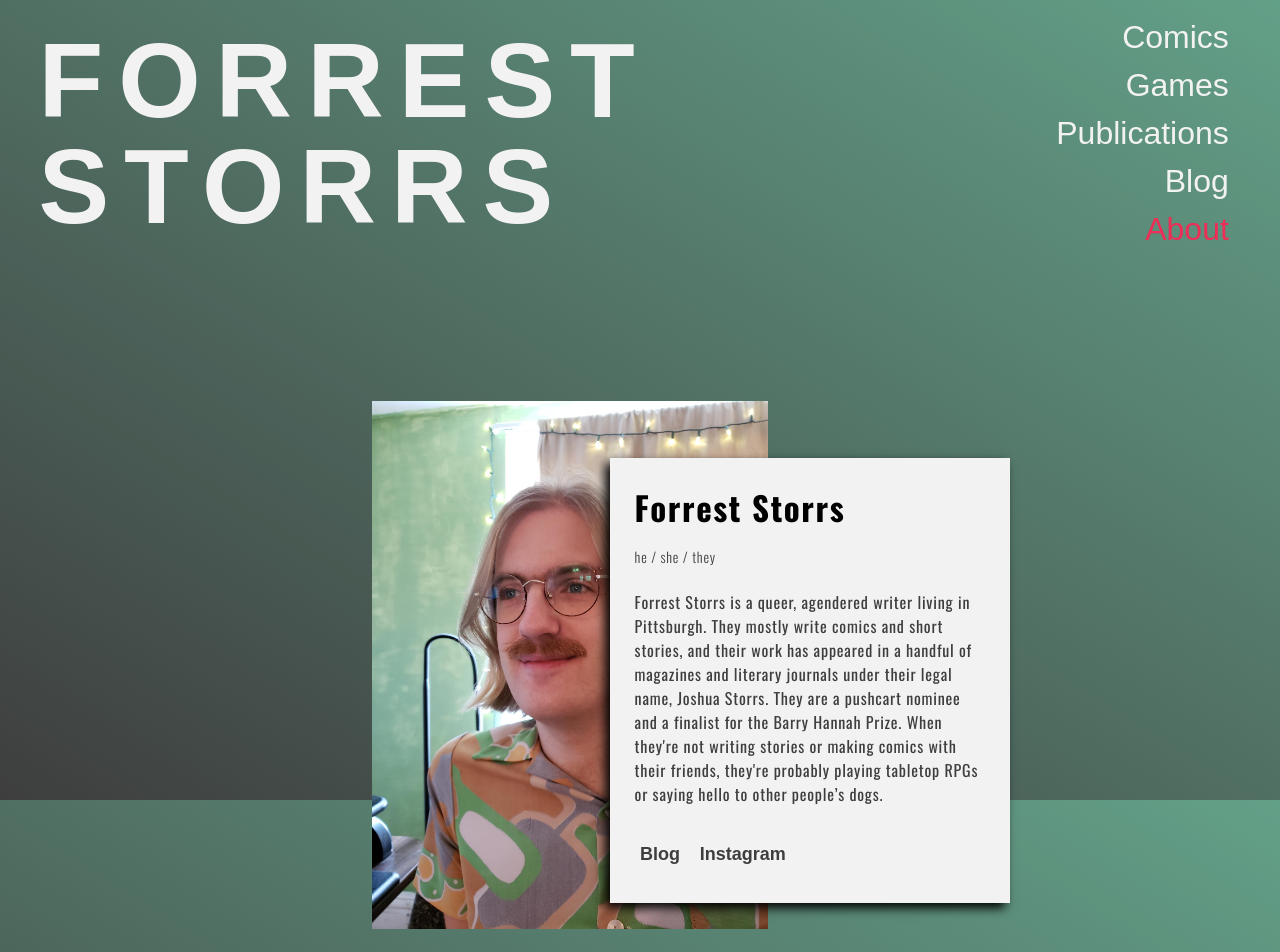
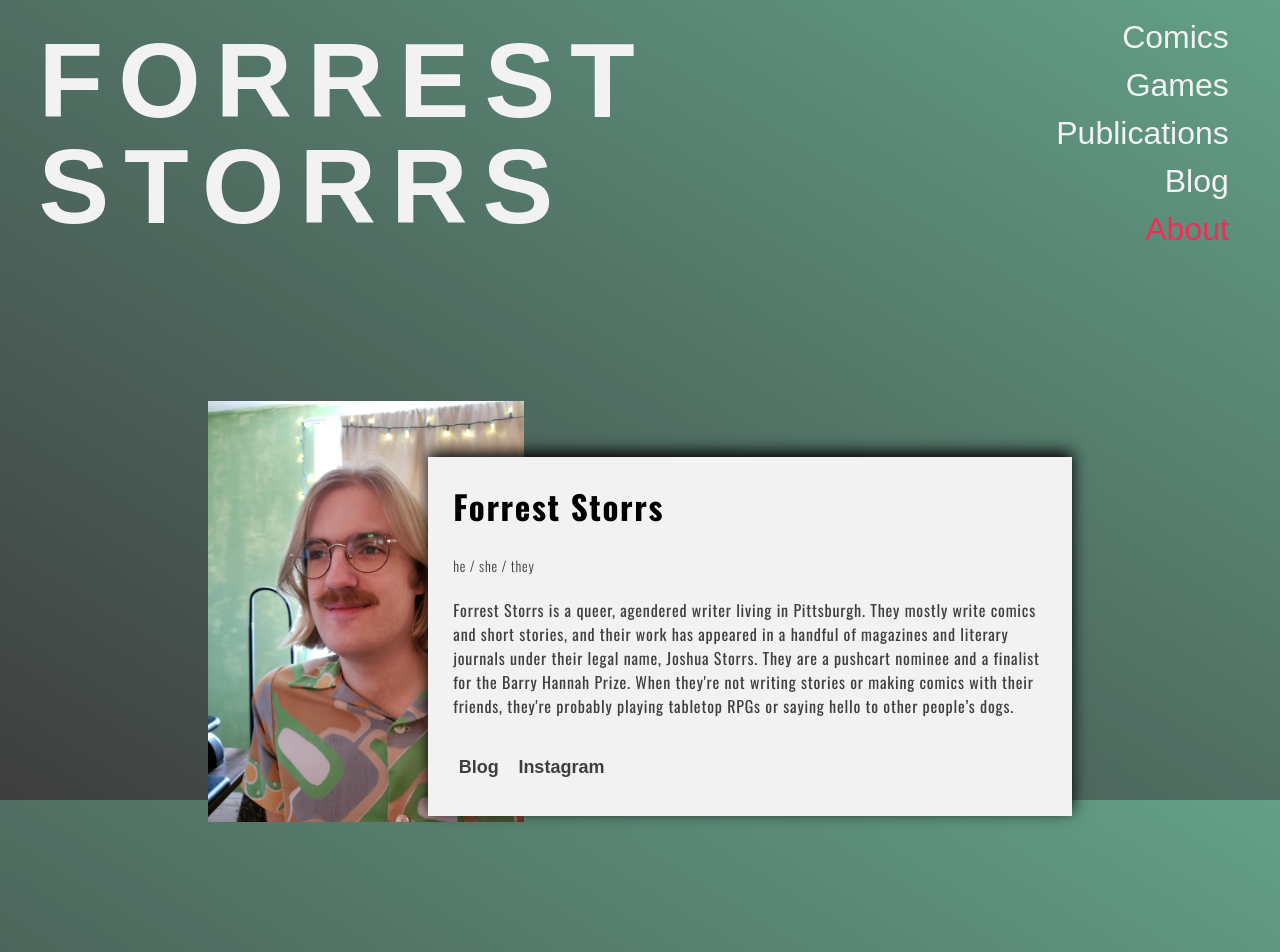
Before and after one commit to Bloombeard/bloombeard.github.io, a Next.js app: page /about in a window 1280 px wide. Shown: the top 952 px of the page. Built offline with nearby package versions, Linux system fonts and the light colour scheme; a web font is replaced by a local one.

Commit message:
v4 of header styles. Simpler and more stable.

```diff
--- a/common/components/ComicReader/ComicReaderComponent.tsx
+++ b/common/components/ComicReader/ComicReaderComponent.tsx
@@ -99,7 +99,7 @@ const ComicReader = (props: TProps) => {
 
     const getVerticalPositionOffset = () => {
         if (document && window) {
-            const contentHeaderBoundaries = document.getElementsByClassName('content-header-v3--cover-image')[0]?.getBoundingClientRect()
+            const contentHeaderBoundaries = document.getElementsByClassName('content-header--wrapper')[0]?.getBoundingClientRect()
             const viewportVerticalOffset = window.scrollY
 
             if (contentHeaderBoundaries) {
--- a/common/components/ContentHeader.tsx
+++ b/common/components/ContentHeader.tsx
@@ -24,25 +24,25 @@ const ContentHeader = (props: TProps) => {
     const { block, isReaderLoaded, openReaderCallback } = props
 
     return (
-        <div className={`${oswald.className} content-header-v3--wrapper`}>
-            <div className="content-header-v3--cover-wrapper">
-                <Image className="content-header-v3--cover-image" src={block.coverImage} alt={block.coverAltText} fill={false} />
+        <div className={`${oswald.className} content-header--wrapper`}>
+            <div className="content-header--cover-wrapper">
+                <Image className="content-header--cover-image" src={block.coverImage} alt={block.coverAltText} fill={false} />
             </div>
-            <div className="content-header-v3--description">
+            <div className="content-header--description">
                 {block.title && <h1>{block.title}</h1>}
                 {block.subtitle && <h2>{block.subtitle}</h2>}
                 {block.bodyText && <p>{parse(block.bodyText)}</p>}
                 {block.links && (
-                    <div className={`${imFell.className} content-header-v3--description__links-wrapper`}>
+                    <div className={`${imFell.className} content-header--description__links-wrapper`}>
                         {block.links.map((link, i) => {
                             return (
-                                <div className="content-header-v3--description__link-wrapper" key={link.label}>
+                                <div className="content-header--description__link-wrapper" key={link.label}>
                                     {openReaderCallback && !isReaderLoaded && (
-                                        <div onClick={() => openReaderCallback(true)} className="content-header-v3--description__link read-button">
+                                        <div onClick={() => openReaderCallback(true)} className="content-header--description__link read-button">
                                             Read
                                         </div>
                                     )}
-                                    <Link className="content-header-v3--description__link" href={link.target}>
+                                    <Link className="content-header--description__link" href={link.target}>
                                         {link.label}
                                     </Link>
                                 </div>
--- a/common/styles/_content-header-v3.scss
+++ b/common/styles/_content-header.scss
@@ -1,7 +1,7 @@
 @import '_variables';
 
 /* content header styles */
-.content-header-v3--wrapper {
+.content-header--wrapper {
     display: flex;
     flex-direction: column;
     align-items: center;
@@ -9,24 +9,27 @@
     max-width: 396px;
     transition: transform 0.25s ease-in-out 0.25s;
 
-    @media (min-width: $screen-sm-min) {
-        position: absolute;
-        right: 40%;
+    @media (min-width: $screen-md-min) {
         flex-direction: row;
-        justify-content: center;
+        min-width: 75vw;
     }
 
-    .content-header-v3--cover-wrapper {
+    .content-header--cover-wrapper {
         max-height: 70vh;
+        position: relative;
 
-        .content-header-v3--cover-image {
+        @media (min-width: $screen-md-min) {
+            left: 5%;
+        }
+
+        .content-header--cover-image {
             object-fit: contain;
             height: auto;
             margin-bottom: 75px;
         }
     }
 
-    .content-header-v3--description {
+    .content-header--description {
         display: flex;
         justify-content: center;
         align-items: flex-start;
@@ -47,25 +50,22 @@
             }
         }
 
-        @media (min-width: $screen-sm-min) {
-            position: absolute;
-            left: 60%;
-            box-shadow: #000 -5px 5px 10px;
-            margin-top: 0;
-            max-height: none;
-            width: 400px;
+        @media (min-width: $screen-md-min) {
+            z-index: 1;
+            position: relative;
+            right: 5%;
         }
 
-        .content-header-v3--description__links-wrapper {
+        .content-header--description__links-wrapper {
             display: flex;
             flex-direction: row;
 
-            .content-header-v3--description__link-wrapper {
+            .content-header--description__link-wrapper {
                 display: flex;
                 flex-direction: row;
             }
 
-            .content-header-v3--description__link {
+            .content-header--description__link {
                 display: flex;
                 flex-direction: row;
                 align-items: center;
--- a/common/styles/style.scss
+++ b/common/styles/style.scss
@@ -5,7 +5,7 @@
 @import '_base';
 @import '_navbar';
 @import '_hub';
-@import '_content-header-v3';
+@import '_content-header';
 @import '_slide-panel';
 @import '_publications';
 @import '_comic-reader';
```
